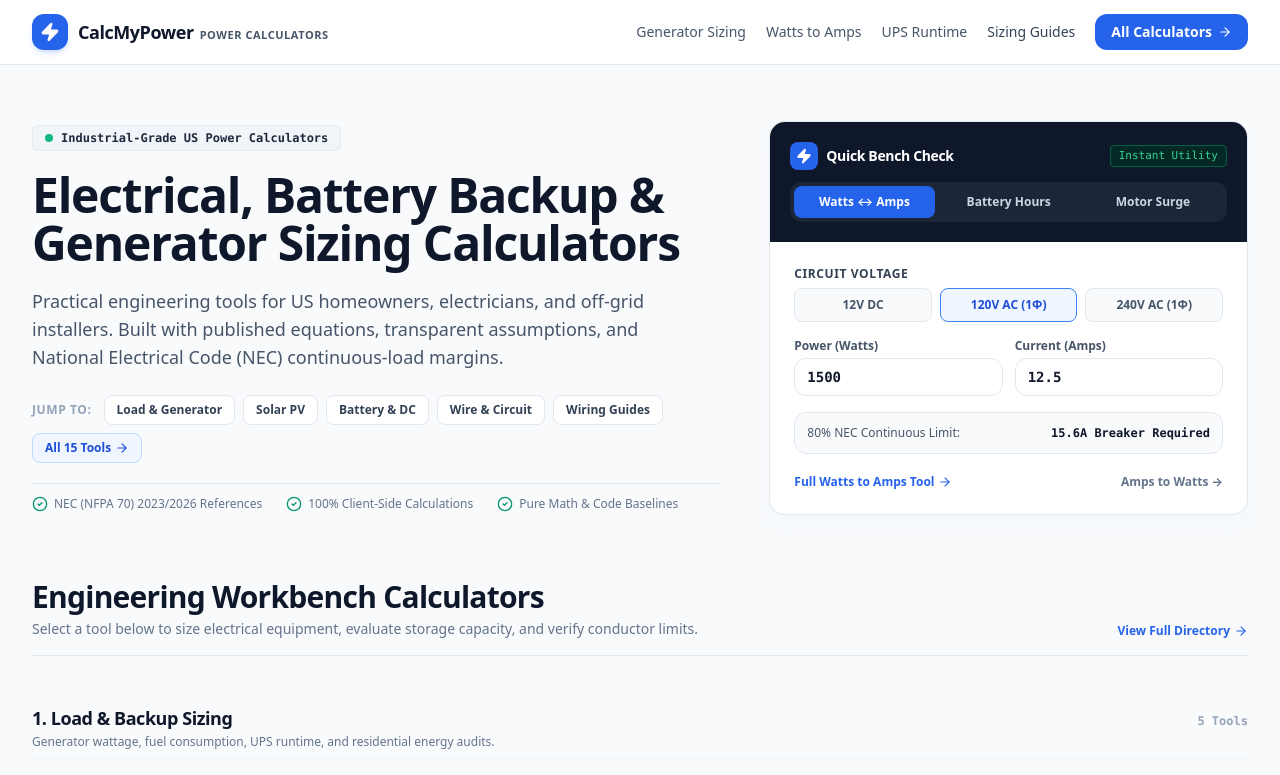
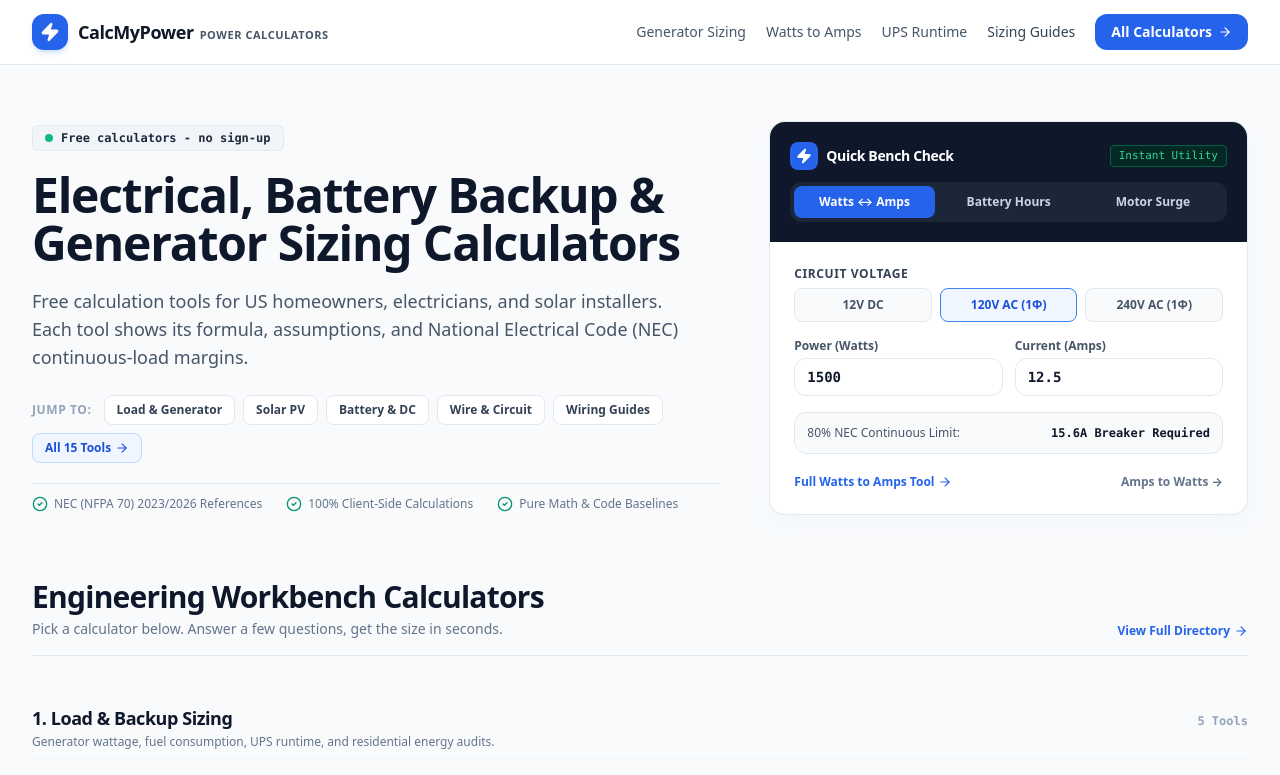
Before and after one commit to calcmypowerharis-app/kr, a Next.js app: page / in a window 1280 px wide. Shown: the top 775 px of the page. Built offline with nearby package versions, Linux system fonts and the light colour scheme.

Commit message:
feat(copy): implement Task 03 - plain human copywriting pass on homepage introductions

```diff
--- a/src/app/page.tsx
+++ b/src/app/page.tsx
@@ -54,7 +54,7 @@ export default function Home() {
             <div className="lg:col-span-7 space-y-5">
               <div className="inline-flex items-center gap-2 px-3 py-1 rounded-md bg-slate-100 border border-slate-200/90 text-xs font-mono font-semibold text-slate-800">
                 <span className="w-2 h-2 rounded-full bg-emerald-500"></span>
-                <span>Industrial-Grade US Power Calculators</span>
+                <span>Free calculators - no sign-up</span>
               </div>
 
               <h1 className="text-3xl sm:text-4xl md:text-5xl font-black text-slate-900 tracking-tight leading-[1.1]">
@@ -62,7 +62,7 @@ export default function Home() {
               </h1>
 
               <p className="text-base sm:text-lg text-slate-600 leading-relaxed max-w-2xl">
-                Practical engineering tools for US homeowners, electricians, and off-grid installers. Built with published equations, transparent assumptions, and National Electrical Code (NEC) continuous-load margins.
+                Free calculation tools for US homeowners, electricians, and solar installers. Each tool shows its formula, assumptions, and National Electrical Code (NEC) continuous-load margins.
               </p>
 
               {/* Quick Jump Action Pills to Categories */}
@@ -141,7 +141,7 @@ export default function Home() {
                 Engineering Workbench Calculators
               </h2>
               <p className="text-xs sm:text-sm text-slate-500 mt-1">
-                Select a tool below to size electrical equipment, evaluate storage capacity, and verify conductor limits.
+                Pick a calculator below. Answer a few questions, get the size in seconds.
               </p>
             </div>
             <Link
@@ -636,7 +636,7 @@ export default function Home() {
                 </h2>
               </div>
               <p className="text-xs sm:text-sm text-slate-500 mt-1">
-                Practical calculation walk-throughs, NEC code compliance baselines, and printable engineering schematics.
+                Step-by-step guides that show the maths, with the NEC rule it follows.
               </p>
             </div>
             <Link
@@ -1014,7 +1014,7 @@ export default function Home() {
                 <h2>Calculation Methodology &amp; Engineering Baselines</h2>
               </div>
               <p className="text-xs sm:text-sm text-slate-600 leading-relaxed">
-                Every CalcMyPower tool displays its governing mathematical formula, efficiency derates, and code references. We explicitly differentiate between <code className="font-mono text-slate-800 bg-white px-1.5 py-0.5 rounded border border-slate-200">1.25x</code> continuous-load safety rules (NEC Article 210/430) and empirical equipment surge allowances.
+                Every tool shows its formula, the losses it allows for, and the code rule it follows. We explicitly differentiate between <code className="font-mono text-slate-800 bg-white px-1.5 py-0.5 rounded border border-slate-200">1.25x</code> continuous-load safety rules (NEC Article 210/430) and empirical equipment surge allowances.
               </p>
               <p className="text-xs sm:text-sm text-slate-600 leading-relaxed">
                 Review our full formula derivations on our <Link href="/about" className="text-blue-600 font-semibold hover:underline">About &amp; Methodology page</Link>, submit feedback via our <Link href="/contact" className="text-blue-600 font-semibold hover:underline">Contact desk</Link>, or read our <Link href="/terms" className="text-blue-600 font-semibold hover:underline">Terms of Service</Link> and <Link href="/privacy" className="text-blue-600 font-semibold hover:underline">Privacy Policy</Link>.
```
